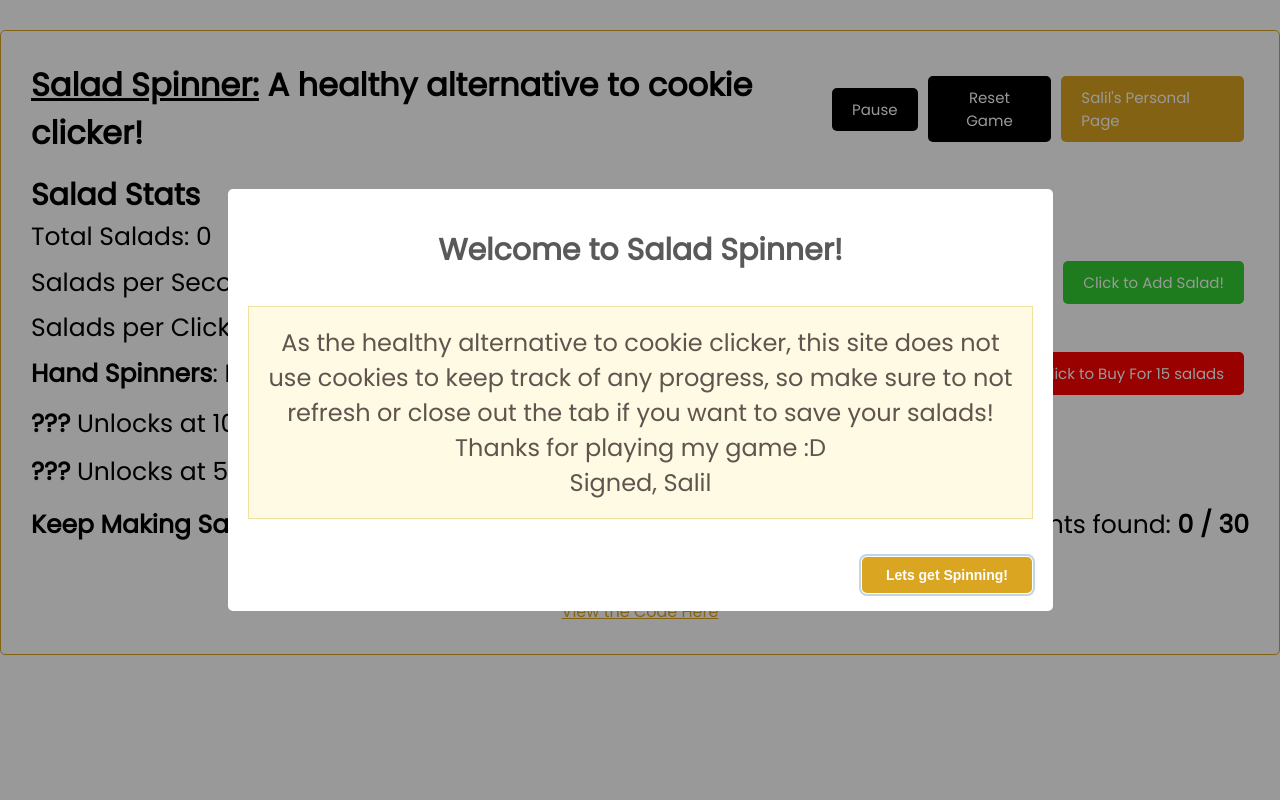
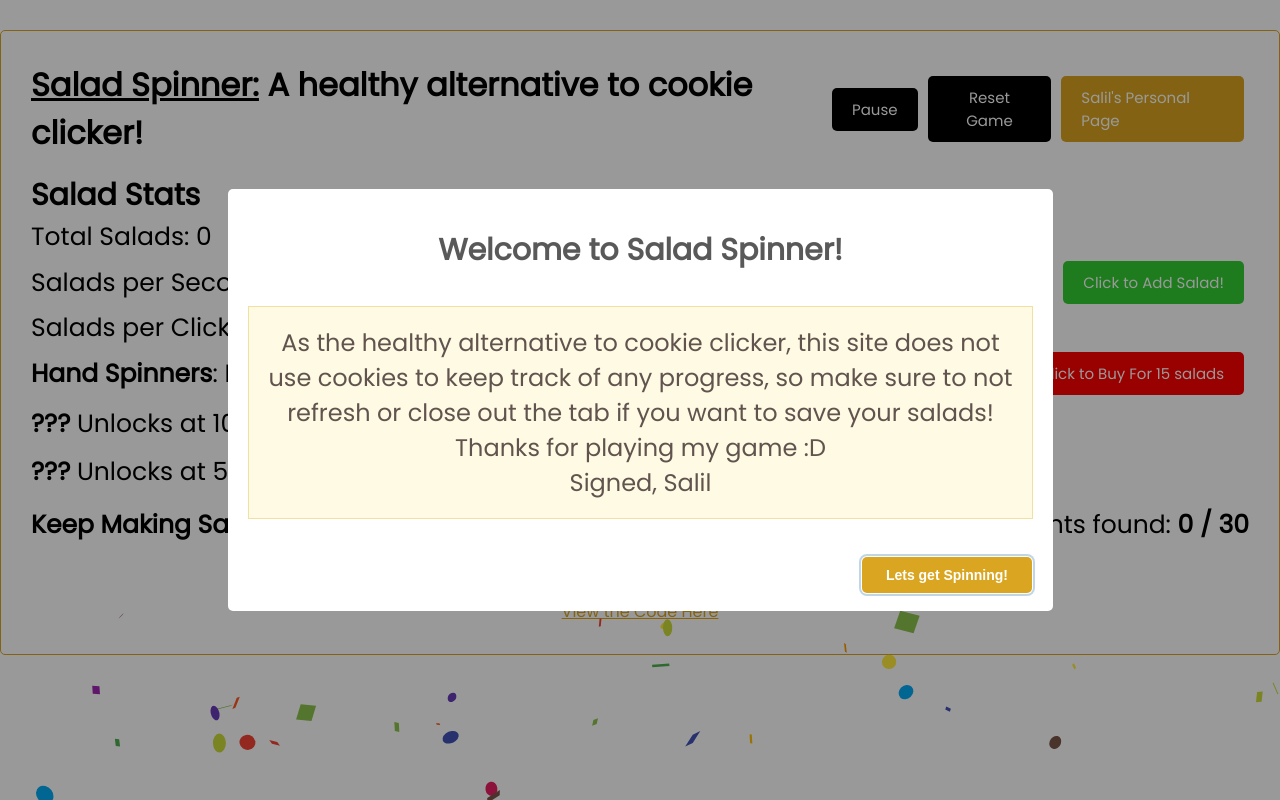
Before and after one commit to salil-khanna/salad-spinner, a React (Create React App) app: page / in a window 1280 px wide. Built offline with nearby package versions, Linux system fonts and the light colour scheme.

Commit message:
confetti?

```diff
--- a/package.json
+++ b/package.json
@@ -7,10 +7,12 @@
     "@testing-library/react": "^11.2.6",
     "@testing-library/user-event": "^12.8.3",
     "react": "^17.0.2",
+    "react-confetti": "^6.0.1",
     "react-dom": "^17.0.2",
     "react-scripts": "4.0.3",
     "react-spring": "^9.1.2",
     "react-toastify": "^7.0.4",
+    "react-use": "^17.2.4",
     "sweetalert": "^2.1.2",
     "web-vitals": "^1.1.1"
   },
--- a/src/App.js
+++ b/src/App.js
@@ -6,7 +6,8 @@ import {useState, useEffect } from 'react'
 import UnknownItem from './components/UnknownItem';
 import swal from 'sweetalert';
 import { toast, ToastContainer } from "react-toastify";
-
+import {useWindowSize} from 'react-use';
+import Confetti from 'react-confetti'
 import "react-toastify/dist/ReactToastify.css";
 
 function App() {
@@ -183,10 +184,22 @@ const [arrayOfItems, setArray] = useState([
     ];
     const [achievements, setAchievements] = useState(achievementList)
     const [achievementsNum, setAchievementsNum] = useState(0);
+    const [confetti, setConfetti] = useState(0);
+
+    const {width, height} = useWindowSize();
+    useEffect(() => {
+
+      setConfetti(200);
+
+      setTimeout(() => {
+        setConfetti(0);
+      }, 3000)
+
+    }, [achievementsNum]);
 
     function achievementToastGen(text) {
       setAchievementsNum(c => c + 1);
-      return toast.dark(text, {
+      return  toast.dark(text, {
         position: "bottom-center",
         autoClose: 20000,
         hideProgressBar: false,
@@ -489,6 +502,7 @@ function buyItem(cost, rateAdj, itemCostAdj, itemNumAdj, item, achievementKey) {
   return (
 
     <div className="container">
+     <Confetti width={width} height={height} numberOfPieces={confetti}/>
 
       <Header onClick={resetGame} stopGame={stopGame} pauseGame = {changeGame} viewSite = {viewSite}/>
 
```
Also changed, not shown: 1 other file (tests, documents, lock files or other folders).
